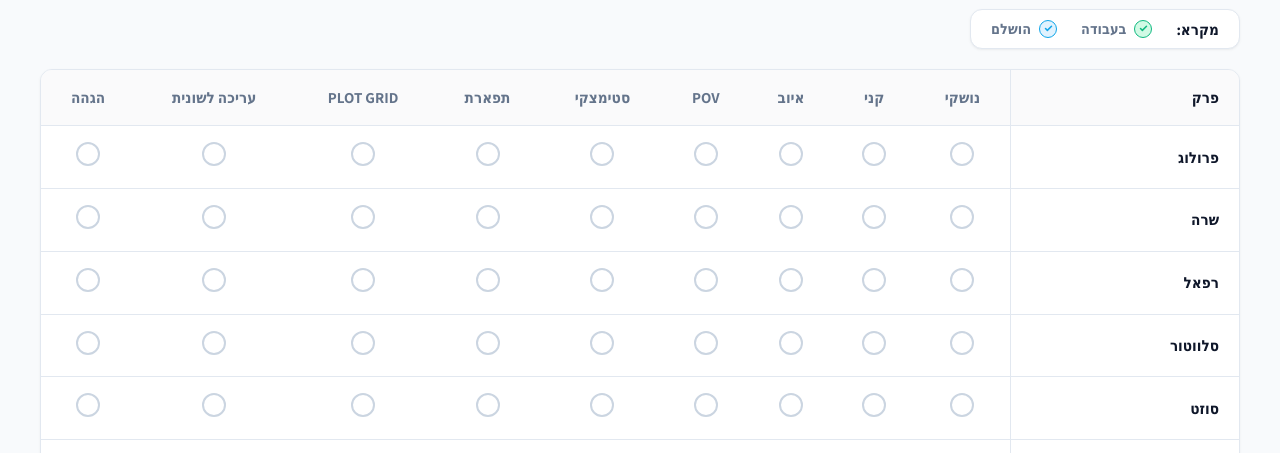
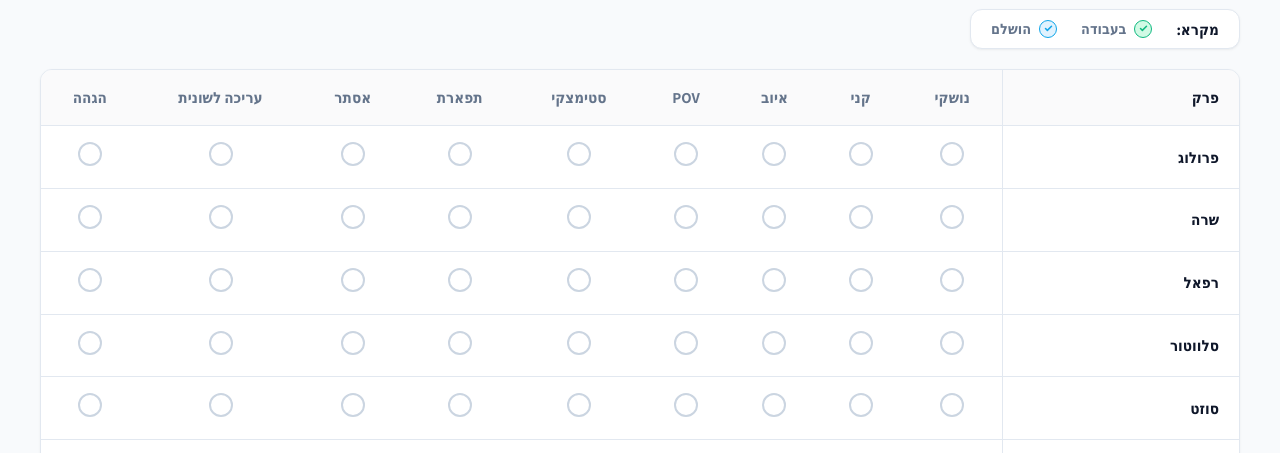
Before and after one commit to beresim-sys/Book-progress, a plain HTML site: page index.html in a window 1280 px wide. Shown: the part 327-780 px from the top of the page. Drawn offline with Linux system fonts and the light colour scheme.

Commit message:
Rename PLOT GRID column header to אסתר

```diff
--- a/app.js
+++ b/app.js
@@ -23,7 +23,7 @@ const COLUMNS = [
   { id: "pov", label: "POV" },
   { id: "steimatzky", label: "סטימצקי" },
   { id: "tiferet", label: "תפארת" },
-  { id: "plot-grid", label: "PLOT GRID" },
+  { id: "plot-grid", label: "אסתר" },
   { id: "linguistic-editing", label: "עריכה לשונית" },
   { id: "proofreading", label: "הגהה" }
 ];
--- a/index.html
+++ b/index.html
@@ -104,7 +104,7 @@
                 <th>POV</th>
                 <th>סטימצקי</th>
                 <th>תפארת</th>
-                <th>PLOT GRID</th>
+                <th>אסתר</th>
                 <th>עריכה לשונית</th>
                 <th>הגהה</th>
               </tr>
```
